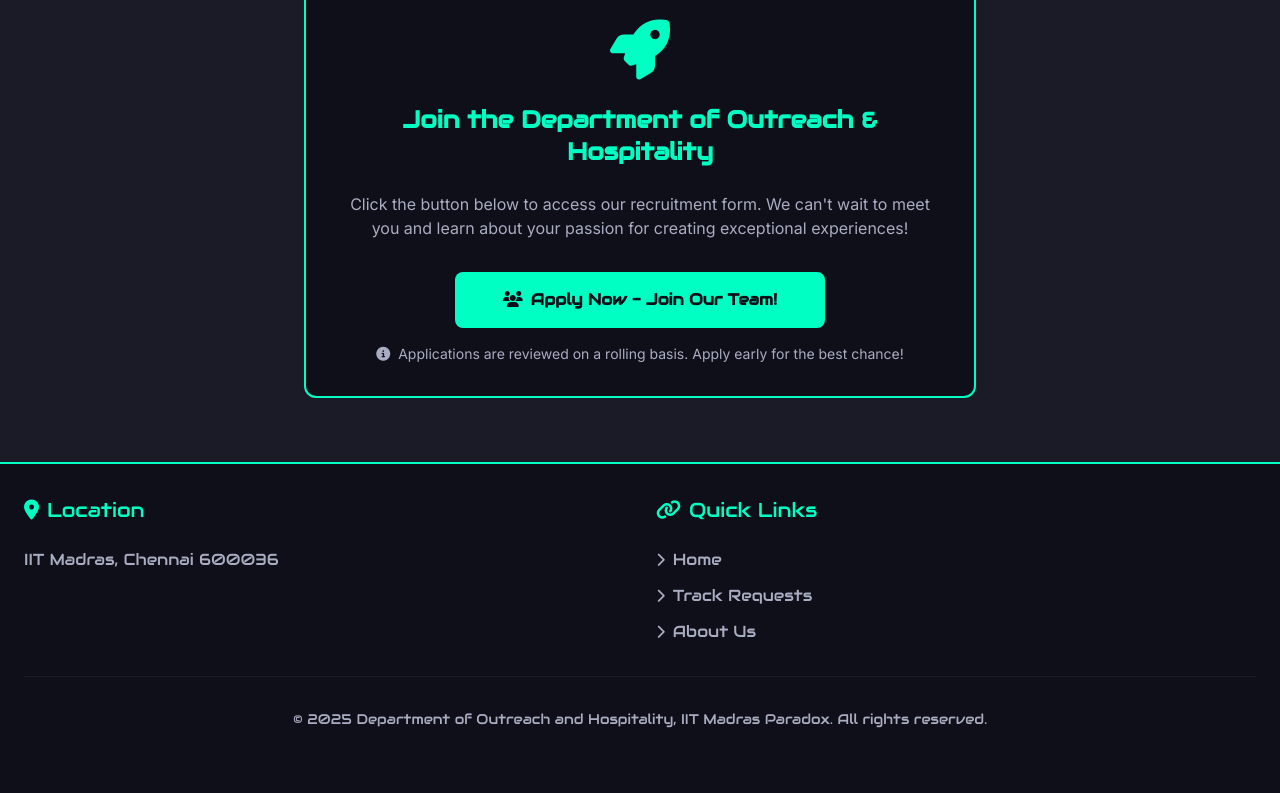
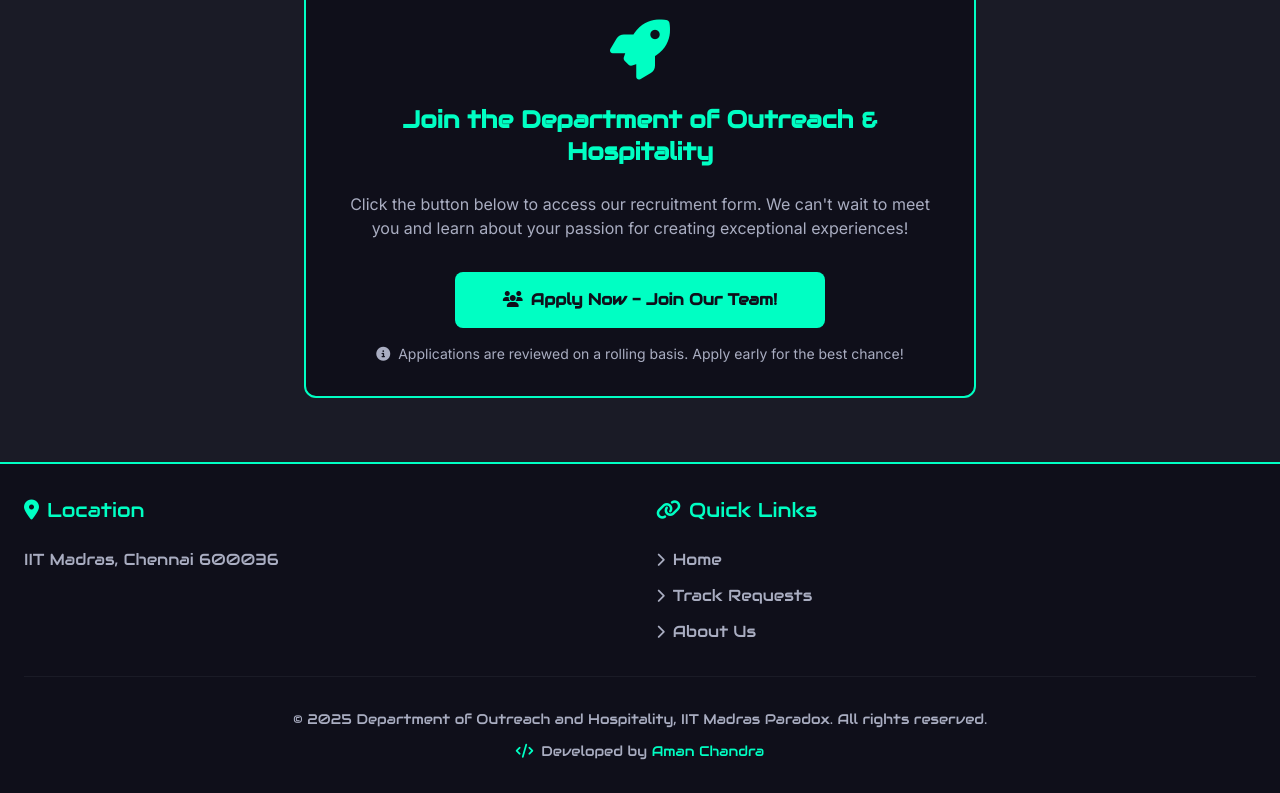
Before and after one commit to amanchandrah/unified, a Next.js app: page / in a window 1280 px wide. Shown: the part 5667-6460 px from the top of the page. Before the commit the page ends 6428 px from the top, so only its background shows below. Built offline with nearby package versions, Linux system fonts and the light colour scheme.

Commit message:
footer added developer info

```diff
--- a/src/app/page.jsx
+++ b/src/app/page.jsx
@@ -1033,11 +1033,19 @@ overflow-y-auto max-h-[90vh]">
           </div>
 
           <div className="mt-8 pt-8 border-t border-[#1a1b26] text-center">
-            <p className="text-[#a9adc1] text-sm">
-              © 2025 Department of Outreach and Hospitality, IIT Madras Paradox.
-              All rights reserved.
-            </p>
-          </div>
+  <p className="text-[#a9adc1] text-sm">
+    © 2025 Department of Outreach and Hospitality, IIT Madras Paradox.
+    All rights reserved.
+  </p>
+  <p className="text-[#a9adc1] text-sm font-['Audiowide'] mt-3">
+    <i className="fas fa-code text-[#00ffc3] mr-2" />
+    Developed by{" "}
+    <span className="text-[#00ffc3] hover:text-[#00d4a3] transition-colors">
+      Aman Chandra
+    </span>
+  </p>
+</div>
+
         </div>
       </footer>
 
```
